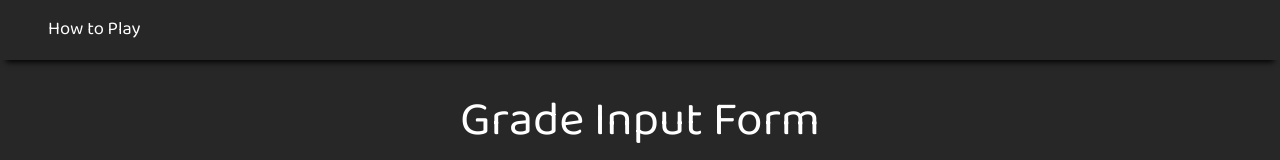
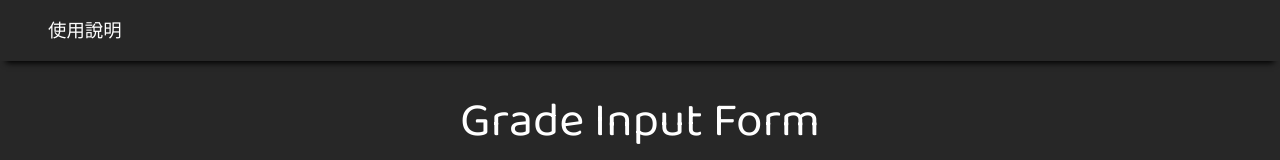
Before and after one commit to Phoenix9061353/gpa-caculating-web, a plain HTML site: page index.html in a window 1280 px wide. Shown: the top 160 px of the page. Drawn offline with nearby package versions, Linux system fonts and the light colour scheme.

Commit message:
將「How to play」改為「使用說明」

```diff
--- a/index.html
+++ b/index.html
@@ -47,7 +47,7 @@
               href="#offcanvasExample"
               role="button"
               aria-controls="offcanvasExample"
-              >How to Play</a
+              >使用說明</a
             >
           </li>
         </ul>
--- a/styles/style.scss
+++ b/styles/style.scss
@@ -10,6 +10,7 @@ ul {
 }
 
 a {
+  font-family: 'Noto Sans TC', sans-serif;
   text-decoration: none;
   color: white;
 }
```
Also changed, not shown: styles/style.css, 1 other file.
